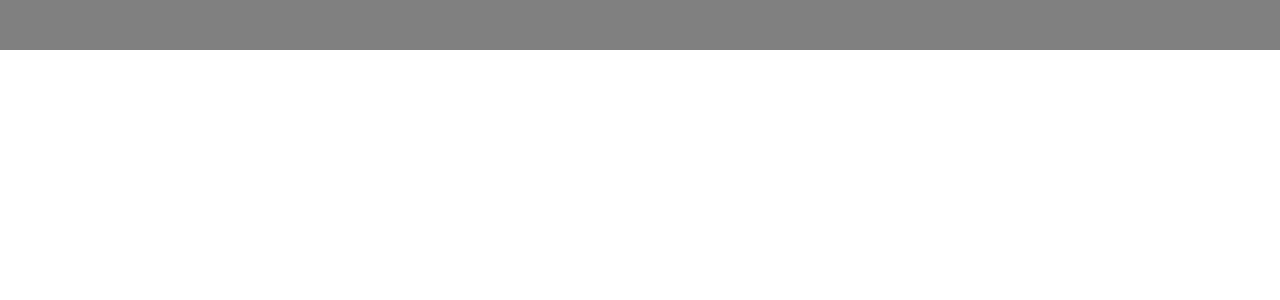
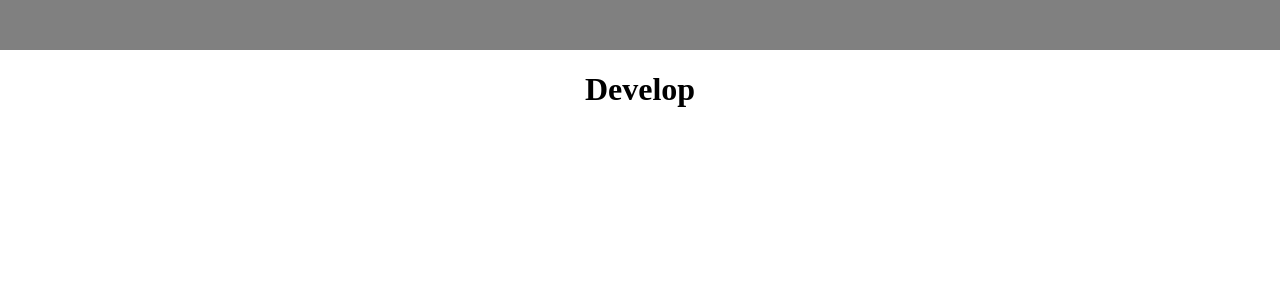
Before and after one commit to zakalbi/teamGit, a React (Create React App) app: page / in a window 1280 px wide. Shown: the top 300 px of the page. Built offline with nearby package versions, Linux system fonts and the light colour scheme.

Commit message:
develop push

```diff
--- a/src/App.js
+++ b/src/App.js
@@ -12,6 +12,7 @@ function App() {
     <div className="App"> {/* Parent Element. Also we can't use the word class, so we use className in jsx*/}
       {/* Navbar is our imported component*/}
       <Navbar />
+      <h1>Develop</h1>
     </div>
   );
 }
```
